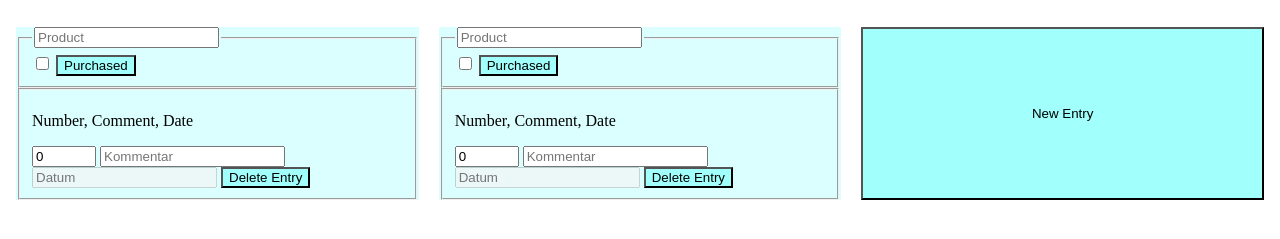
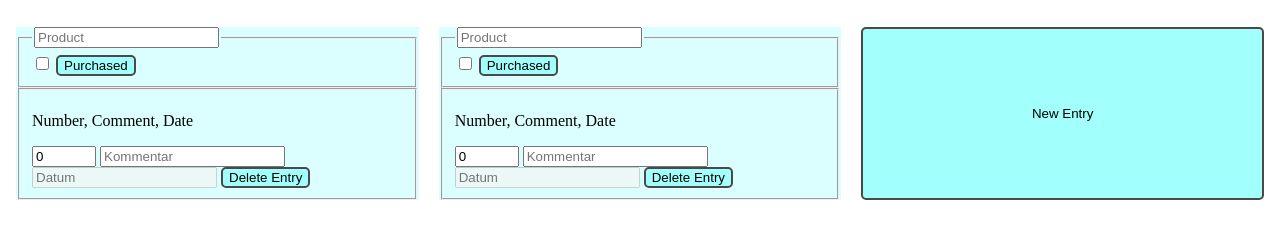
Before and after one commit to Caroco44/EIA2-Repository, a website: page A01_2_Boxes/A0/Einkaufsliste_Formular.html in a window 1280 px wide. Shown: the part 61-300 px from the top of the page. Drawn offline with Linux system fonts and the light colour scheme.

Commit message:
240418_2

```diff
--- a/A01_2_Boxes/A03_Einkaufsliste_Formular/Einkaufsliste_Formular.css
+++ b/A01_2_Boxes/A0/Einkaufsliste_Formular.css
@@ -2,7 +2,6 @@
 body {
   height: 100%;
   margin: 0 8px;
-
 }
 
 #bigDiv {
@@ -18,6 +17,11 @@
   position: relative;
 }
 
+button{
+  border-radius: 5px;
+  border: 2px solid rgb(73, 73, 73);
+}
+
 .purchasedButton {
   background-color: rgb(161, 255, 252);
 }
```
Also changed, not shown: A01_2_Boxes/A0/Einkaufsliste_Formular.html (renamed from A01_2_Boxes/A03_Einkaufsliste_Formular/Einkaufsliste_Formular.html), A01_2_Boxes/A0/Einkaufsliste_Formular.js (renamed from A01_2_Boxes/A03_Einkaufsliste_Formular/Einkaufsliste_Formular.js), A01_2_Boxes/A0/Einkaufsliste_Formular.ts (renamed from A01_2_Boxes/A03_Einkaufsliste_Formular/Einkaufsliste_Formular.ts), 2 other files.
